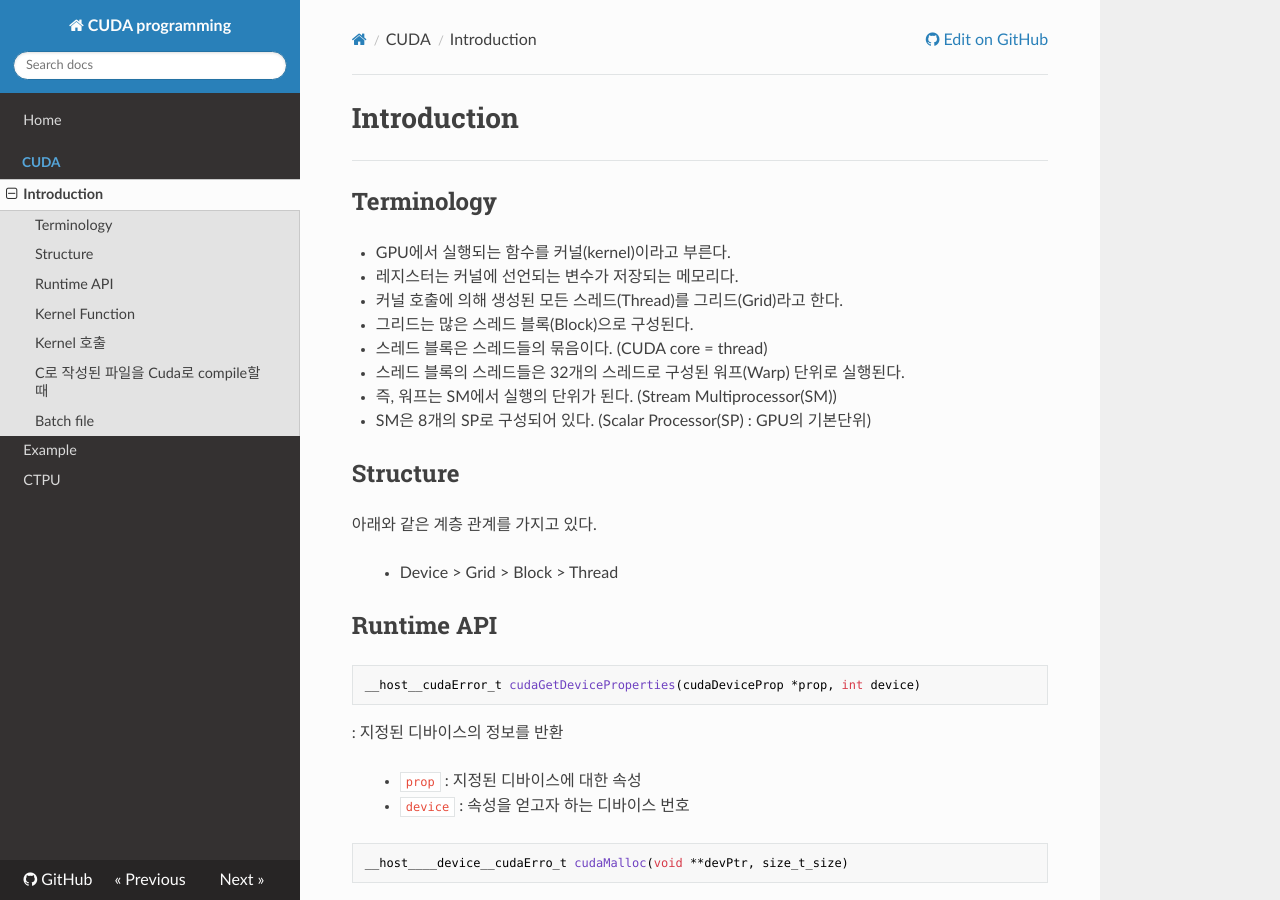
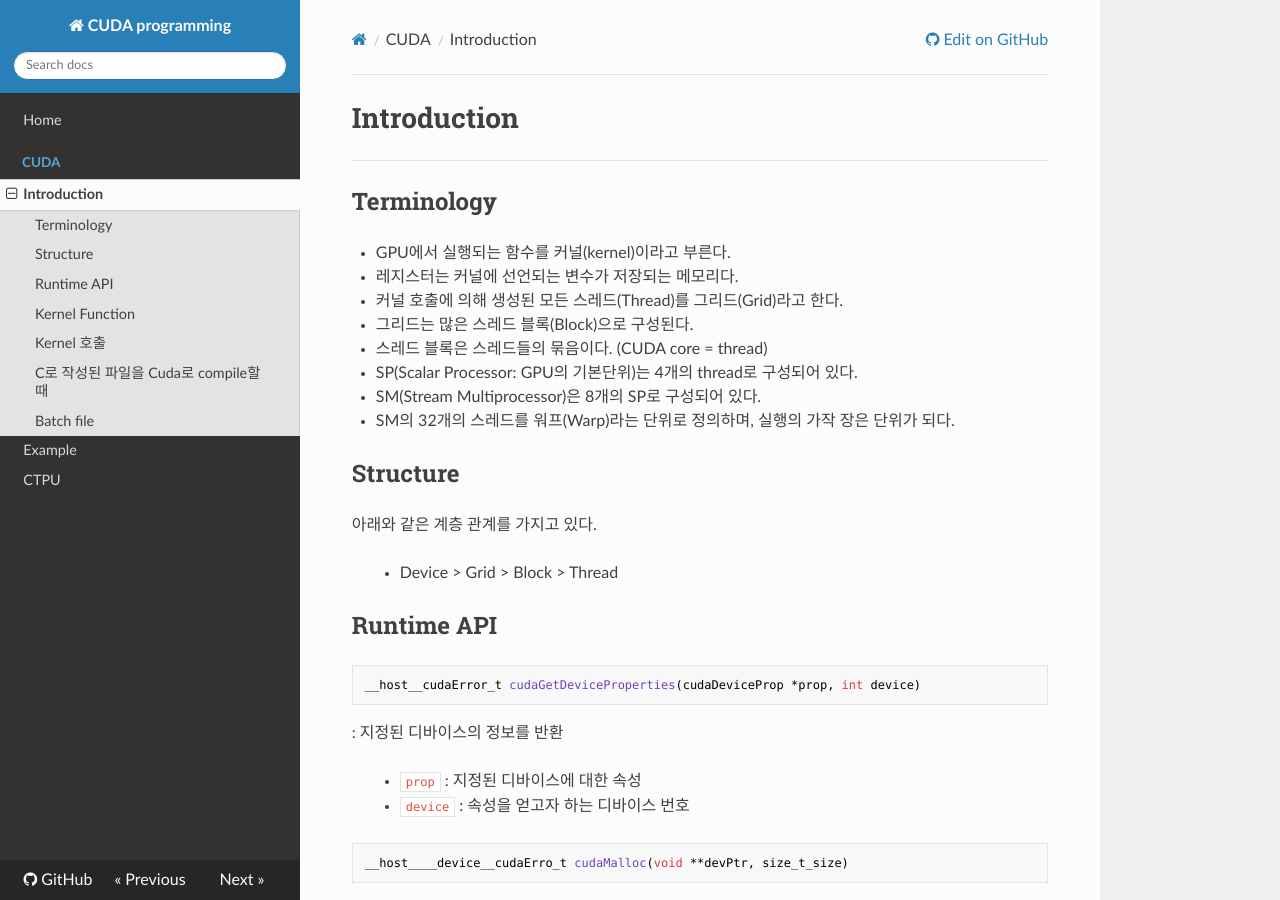
Before and after one commit to WonyoungCho/CUDA, an MkDocs documentation site: the page built from docs/CUDA_int.md, in a window 1280 px wide and 900 px high. Built offline with MkDocs 1.6.1, drawn with Linux system fonts in a browser that asks for light colours; nearby versions of some CDN libraries; old or Windows-style settings are respelled for this version of MkDocs.

Commit message:
Update CUDA_int.md

```diff
--- a/docs/CUDA_int.md
+++ b/docs/CUDA_int.md
@@ -7,10 +7,9 @@
 - 커널 호출에 의해 생성된 모든 스레드(Thread)를 그리드(Grid)라고 한다.
 - 그리드는 많은 스레드 블록(Block)으로 구성된다.
 - 스레드 블록은 스레드들의 묶음이다. (CUDA core = thread)
-- 스레드 블록의 스레드들은 32개의 스레드로 구성된 워프(Warp) 단위로 실행된다.
-- 즉, 워프는 SM에서 실행의 단위가 된다. (Stream Multiprocessor(SM))
-- SM은 8개의 SP로 구성되어 있다. (Scalar Processor(SP) : GPU의 기본단위)
-
+- SP(Scalar Processor: GPU의 기본단위)는 4개의 thread로 구성되어 있다.
+- SM(Stream Multiprocessor)은 8개의 SP로 구성되어 있다.
+- SM의 32개의 스레드를 워프(Warp)라는 단위로 정의하며, 실행의 가작 장은 단위가 되다.
 
 ## Structure
 아래와 같은 계층 관계를 가지고 있다.
```
